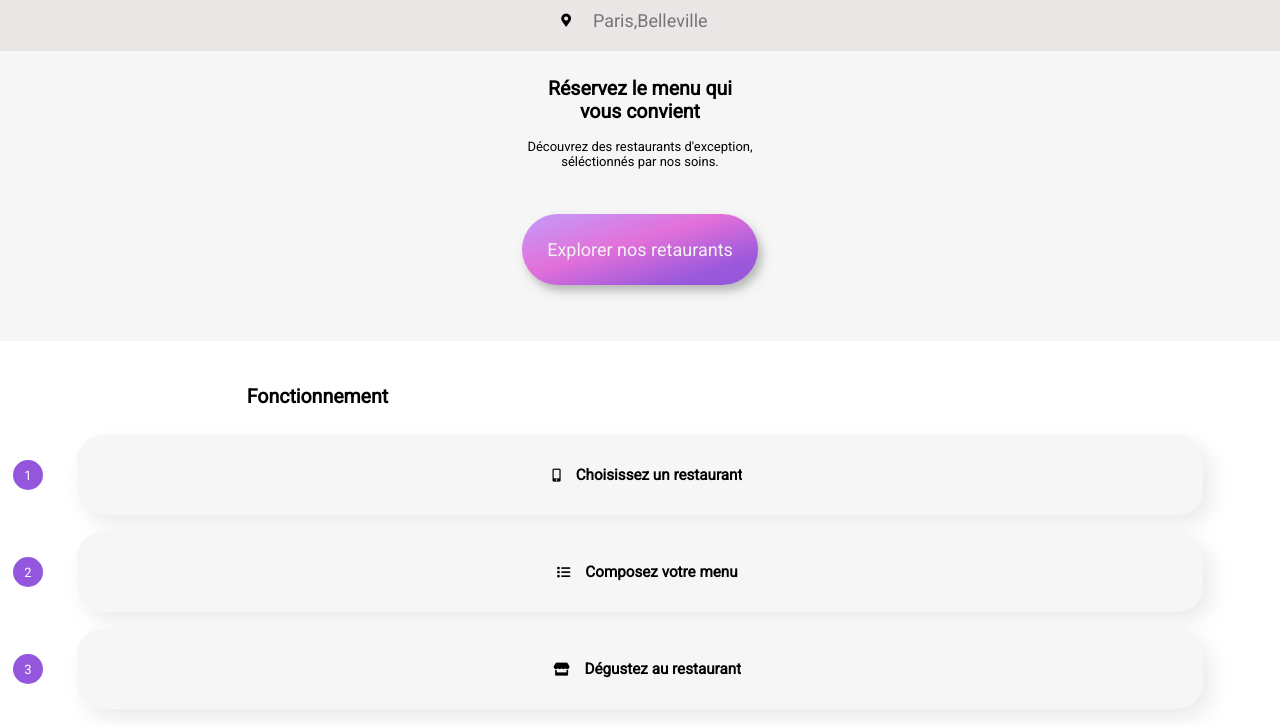
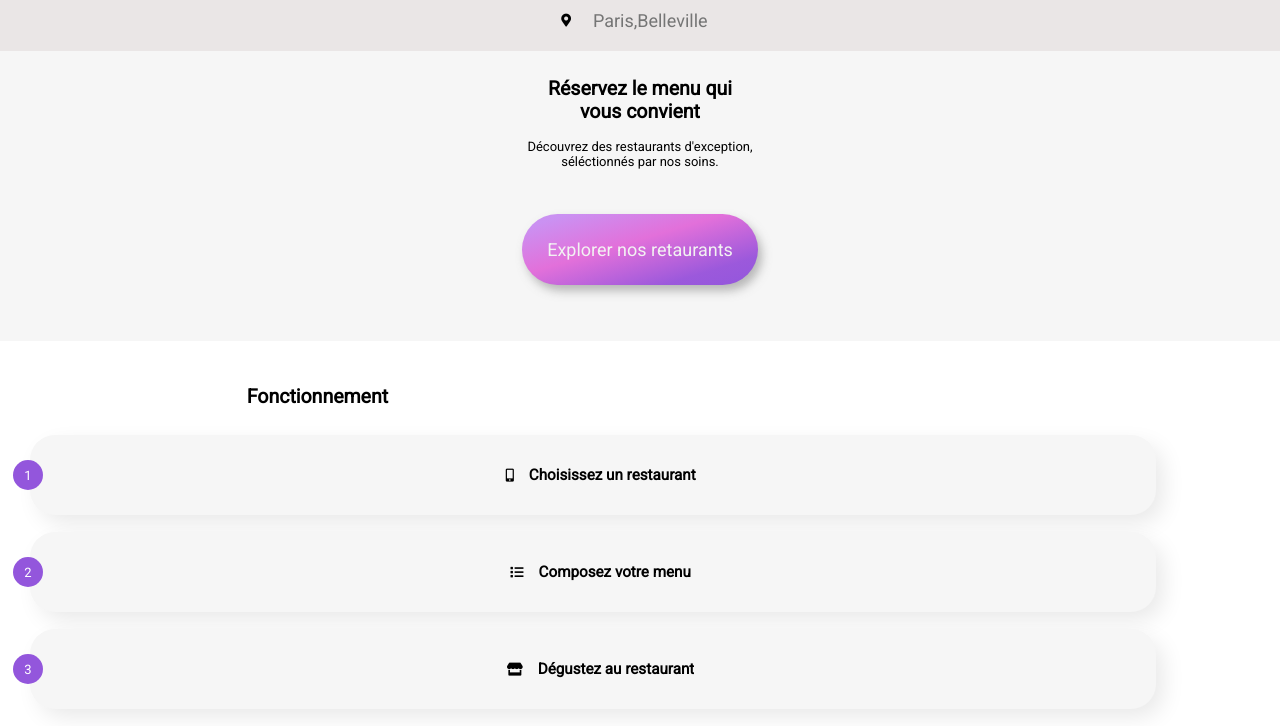
Before and after one commit to Jeganier/Projet3, a website: page index.html in a window 1280 px wide. Shown: the part 74-800 px from the top of the page. Drawn offline with Linux system fonts and the light colour scheme; a web font is replaced by a local one.

Commit message:
changement margin bubble

```diff
--- a/style.scss
+++ b/style.scss
@@ -201,7 +201,7 @@ ul {
     position: relative;
     width: 88%;
     height: 80px;
-    margin: 20px auto;
+    margin: 20px 30px 20px;
     // margin-left: 50px;
     background: $gray;
     justify-content: center;
```
Also changed, not shown: style.css, 1 other file.
